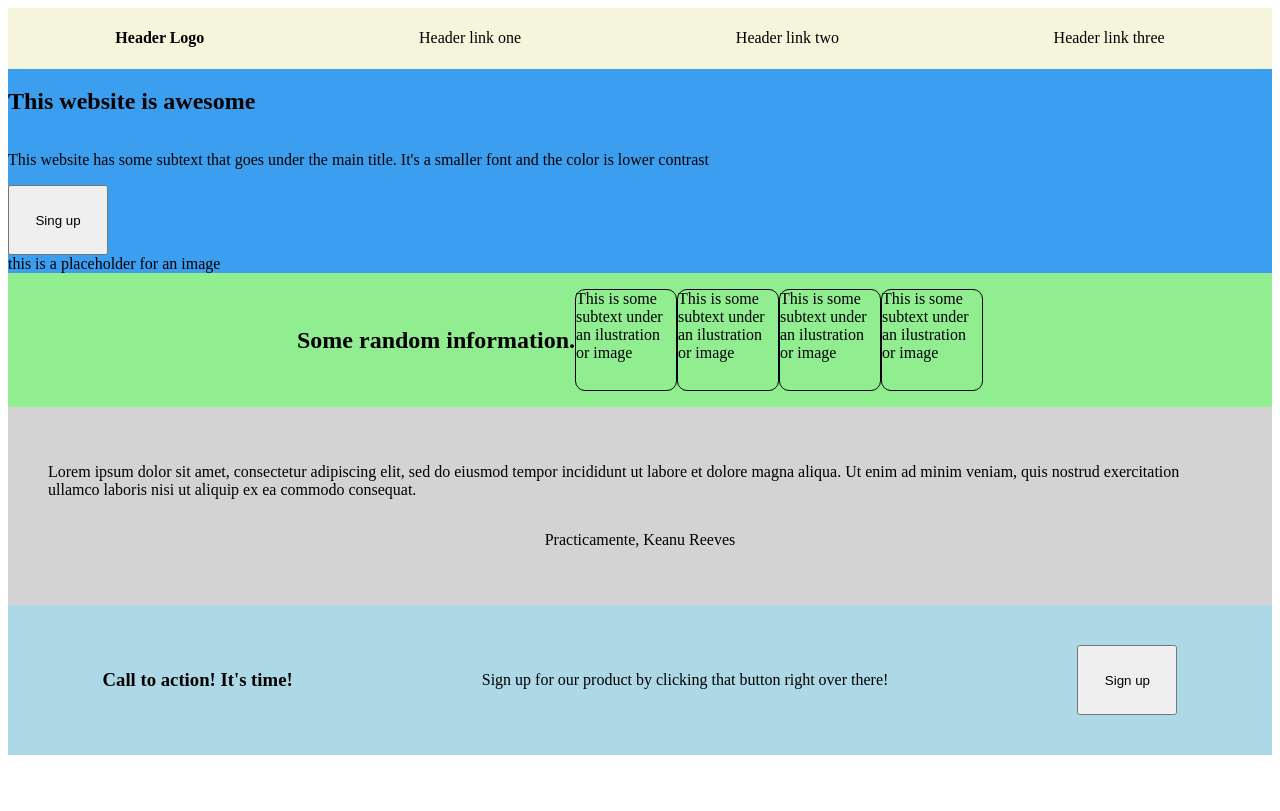
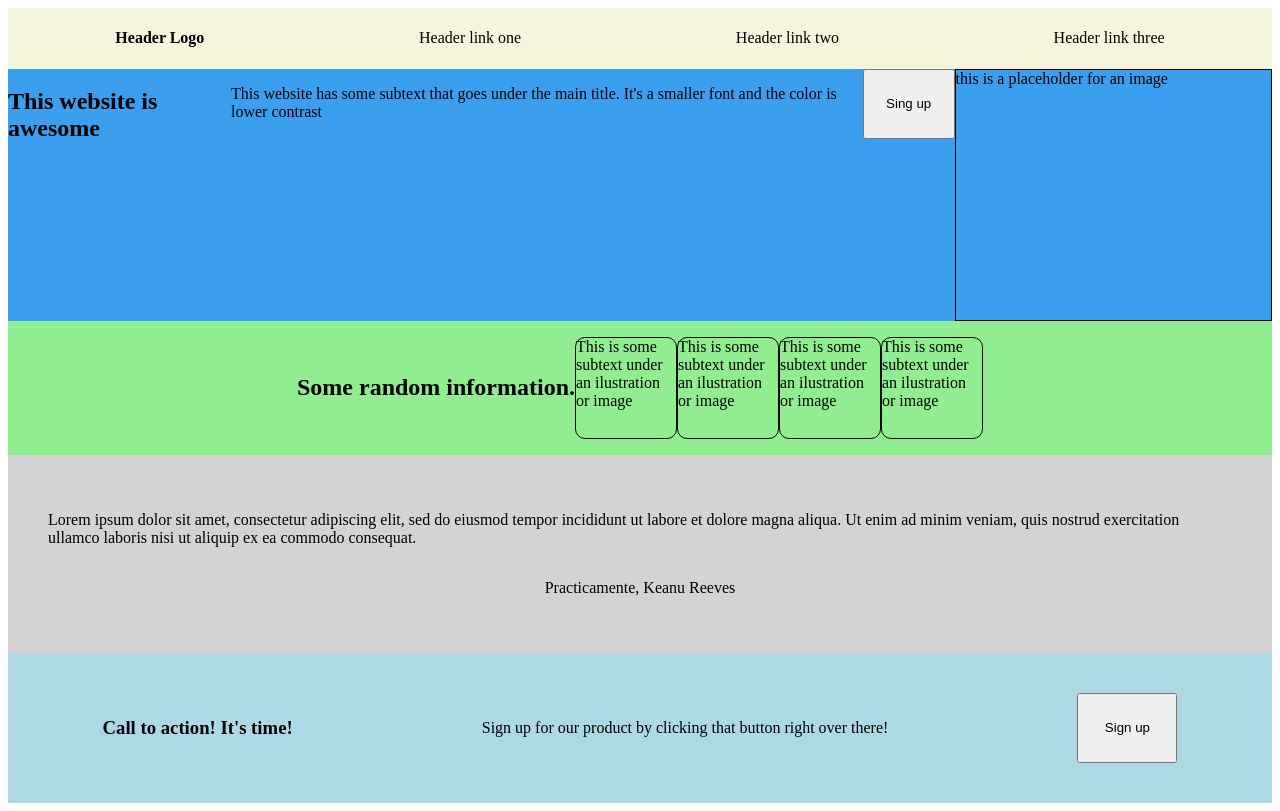
Before and after one commit to ricardomorataya/landing_page, a plain HTML site: page index.html in a window 1280 px wide. Drawn offline with Linux system fonts and the light colour scheme.

Commit message:
Edit style.css

```diff
--- a/style.css
+++ b/style.css
@@ -8,13 +8,16 @@
 
 .flex-container-content{
     display: flex;
-    flex-direction: column;
+    flex-direction: raw;
     background-color: rgb(59, 158, 238);
 }
 
 .image-placeholder {
     display: flex;
-    flex-direction: column;
+    flex-direction: row;
+    border: 1px solid black;
+    height: 250px;
+    width: 350px;
 }
 
 
```
